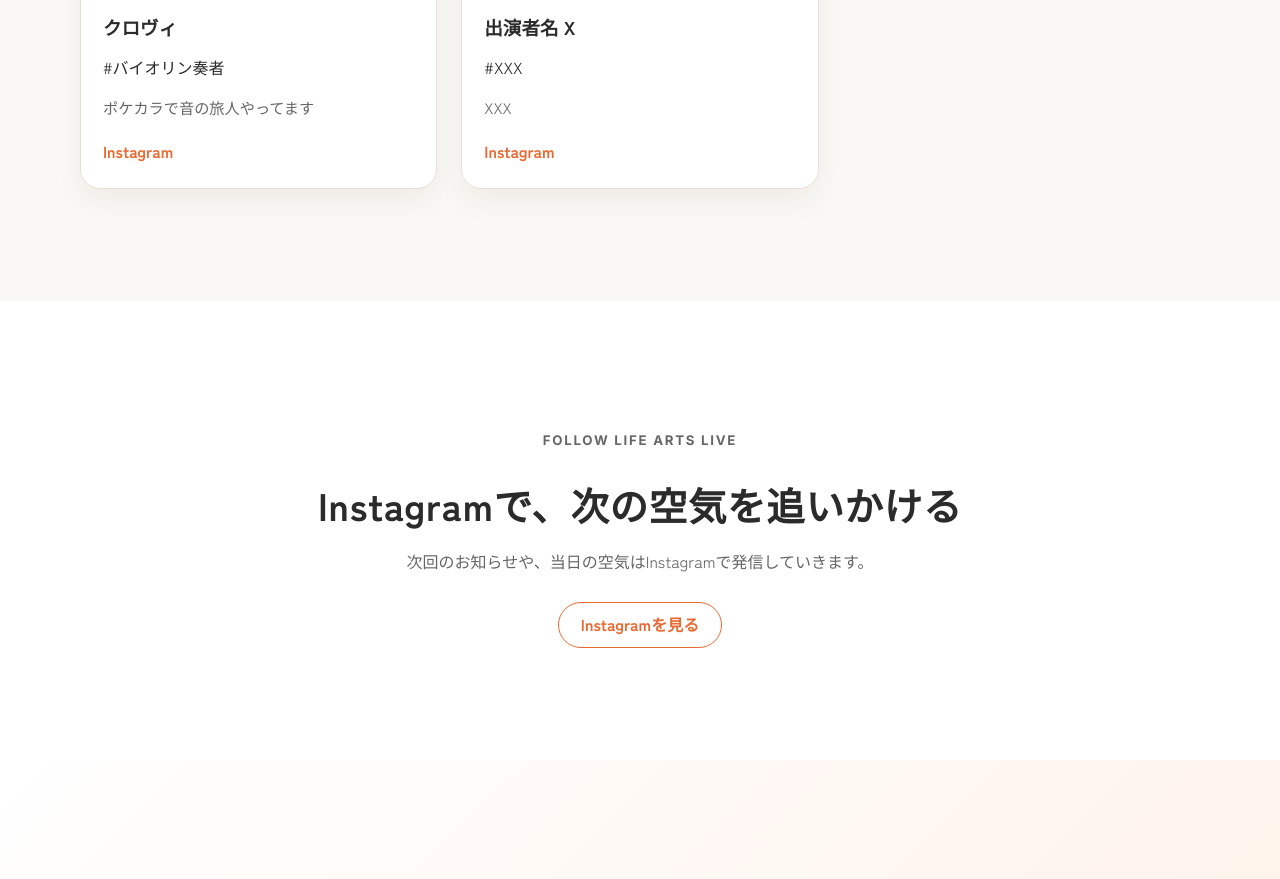
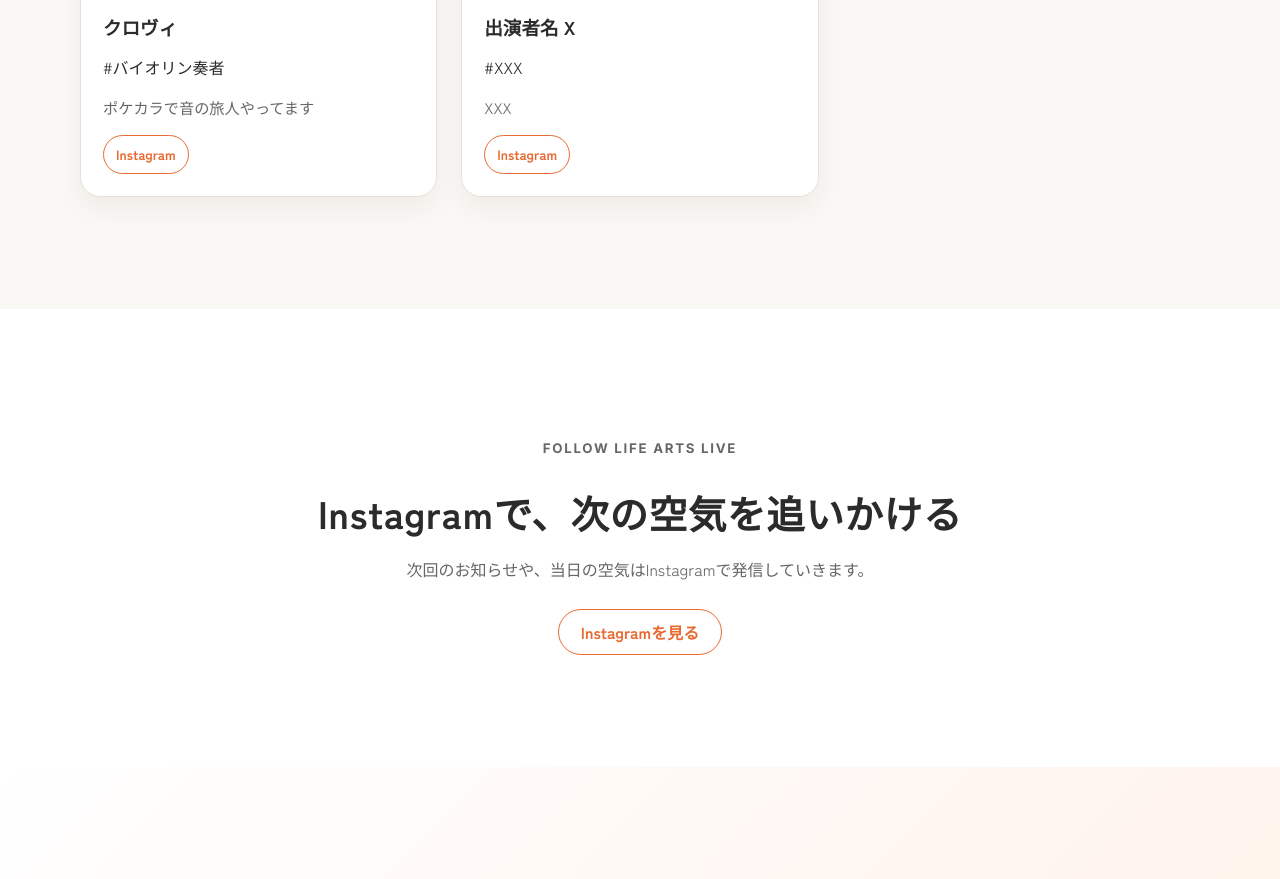
Before and after one commit to araragi0040-jpg/life-arts-live-museum, a Next.js app: page / in a window 1280 px wide. Shown: the part 3920-4799 px from the top of the page. Built offline with nearby package versions, Linux system fonts and the light colour scheme.

Commit message:
Update globals.css

```diff
--- a/src/app/globals.css
+++ b/src/app/globals.css
@@ -475,11 +475,29 @@ a {
   font-size: 0.95rem;
 }
 
+.performer-card__links {
+  display: flex;
+  flex-wrap: wrap;
+  gap: 8px;
+  margin-top: 14px;
+}
+
 .performer-card__link {
   display: inline-flex;
-  margin-top: 16px;
-  color: var(--color-accent);
-  font-weight: 700;
+  align-items: center;
+  border: 1px solid #e86a33;
+  border-radius: 999px;
+  padding: 6px 12px;
+  color: #e86a33;
+  font-size: 0.85rem;
+  font-weight: 600;
+  text-decoration: none;
+  transition: opacity 0.2s ease, transform 0.2s ease;
+}
+
+.performer-card__link:hover {
+  opacity: 0.75;
+  transform: translateY(-1px);
 }
 
 .tag-list {
```
